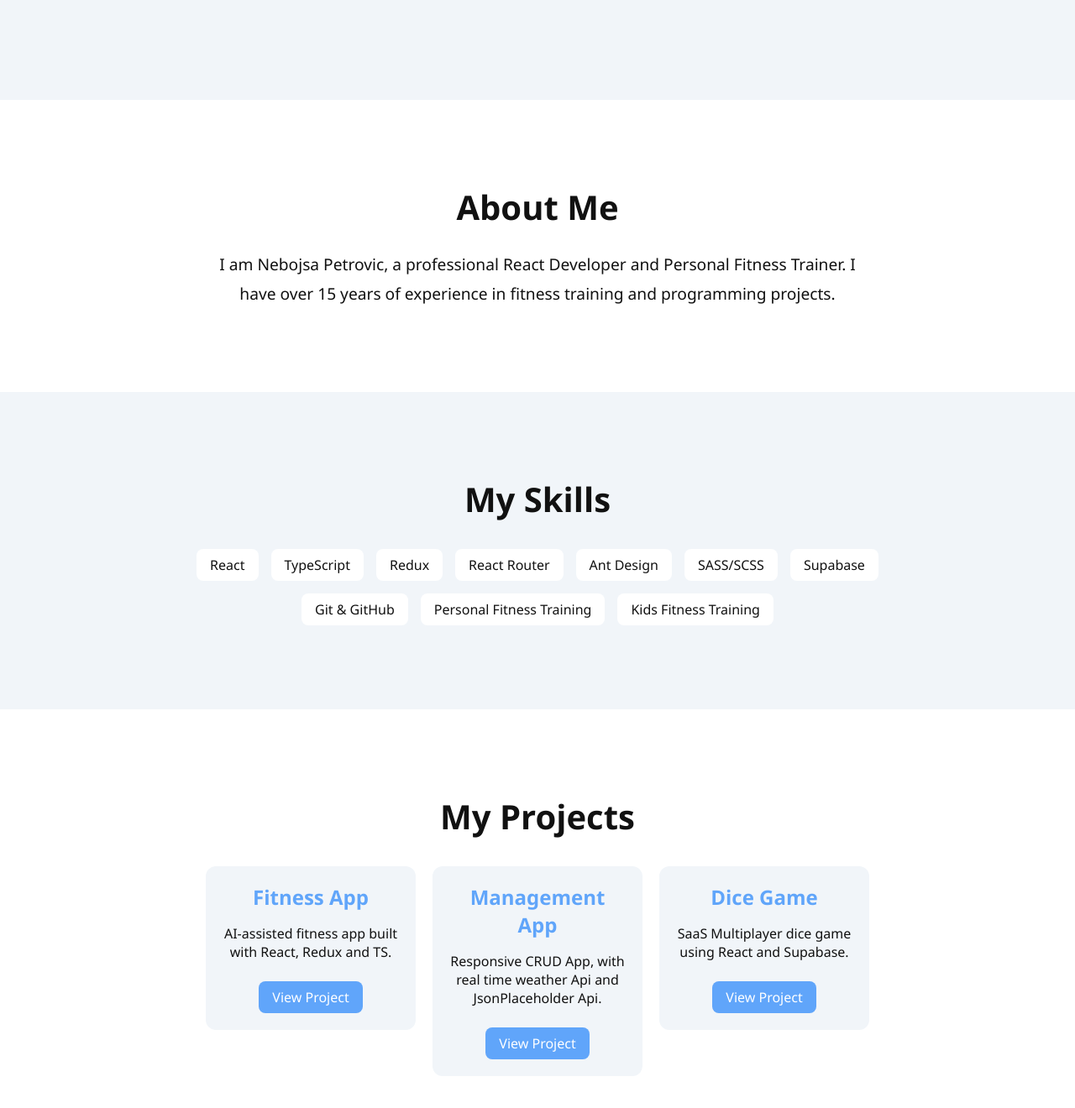
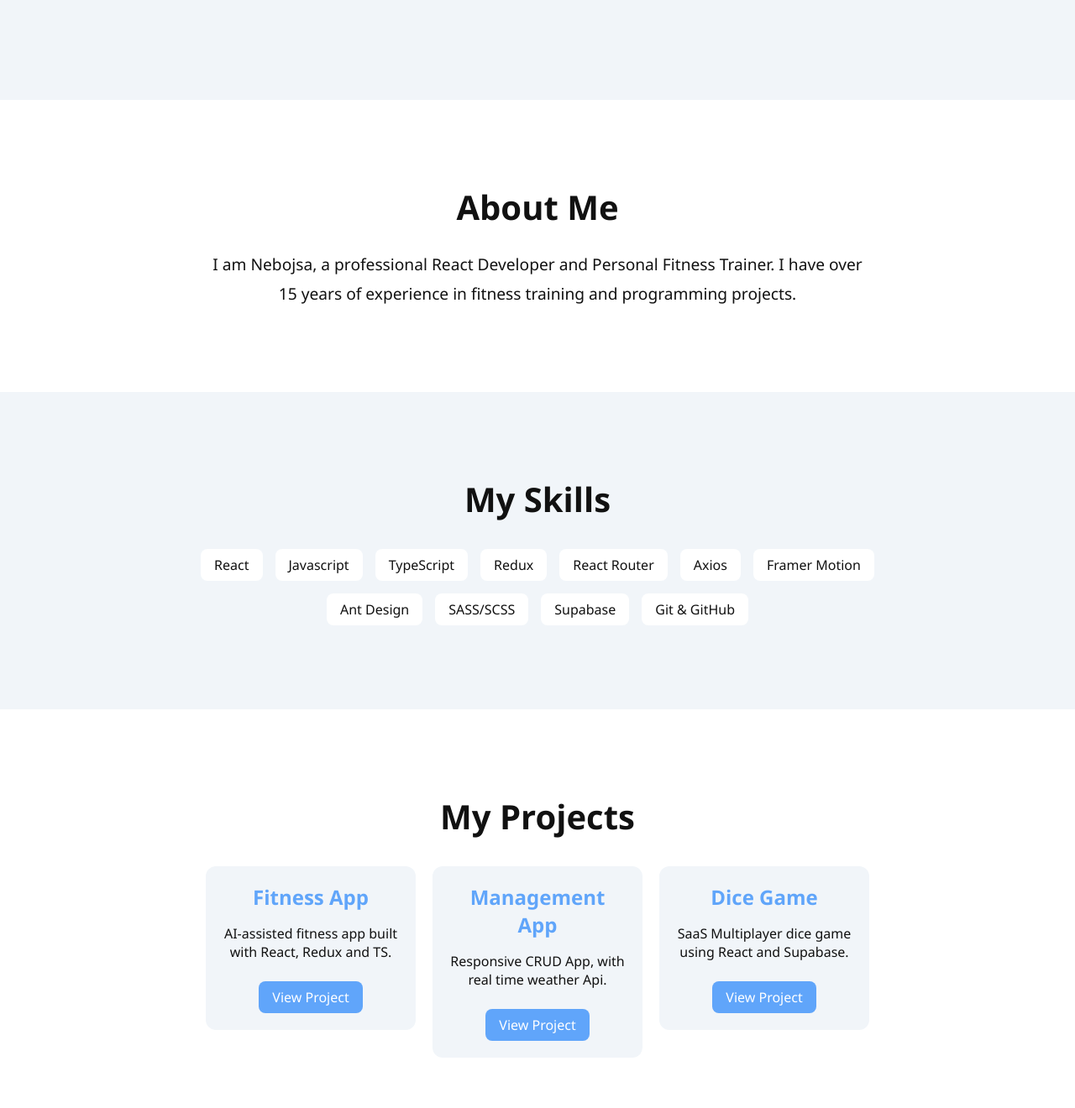
Before and after one commit to npetdev/portfolio, a React (Vite) app: page / in a window 1280 px wide. Shown: the part 733-2053 px from the top of the page at 84% size. Built offline with nearby package versions, Linux system fonts and the light colour scheme.

Commit message:
add some improvements

```diff
--- a/src/components/home/AboutSection.tsx
+++ b/src/components/home/AboutSection.tsx
@@ -25,7 +25,7 @@ export default function AboutSection() {
           variants={fadeUpSkill}
           transition={{ delay: 0.1, duration: 0.6 }}
         >
-          I am Nebojsa Petrovic, a professional React Developer and Personal Fitness Trainer.
+          I am Nebojsa, a professional React Developer and Personal Fitness Trainer.
           I have over 15 years of experience in fitness training and programming projects.
         </motion.p>
       </motion.div>
--- a/src/components/home/ProjectsSection.tsx
+++ b/src/components/home/ProjectsSection.tsx
@@ -12,7 +12,7 @@ const projects = [
   {
     title: "Management App",
     description:
-      "Responsive CRUD App, with real time weather Api and JsonPlaceholder Api.",
+      "Responsive CRUD App, with real time weather Api.",
     link: "https://management-weather-app.netlify.app/",
   },
   {
--- a/src/components/home/SkillsSection.tsx
+++ b/src/components/home/SkillsSection.tsx
@@ -5,15 +5,16 @@ import {staggerSkills, fadeUpSkill } from "../../animations/stagger";
 export default function SkillsSection() {
   const skills = [
     "React",
+    "Javascript",
     "TypeScript",
     "Redux",
     "React Router",
+    "Axios",
+    "Framer Motion",
     "Ant Design",
     "SASS/SCSS",
     "Supabase",
-    "Git & GitHub",
-    "Personal Fitness Training",
-    "Kids Fitness Training",
+    "Git & GitHub"
   ];
 
   return (
```
